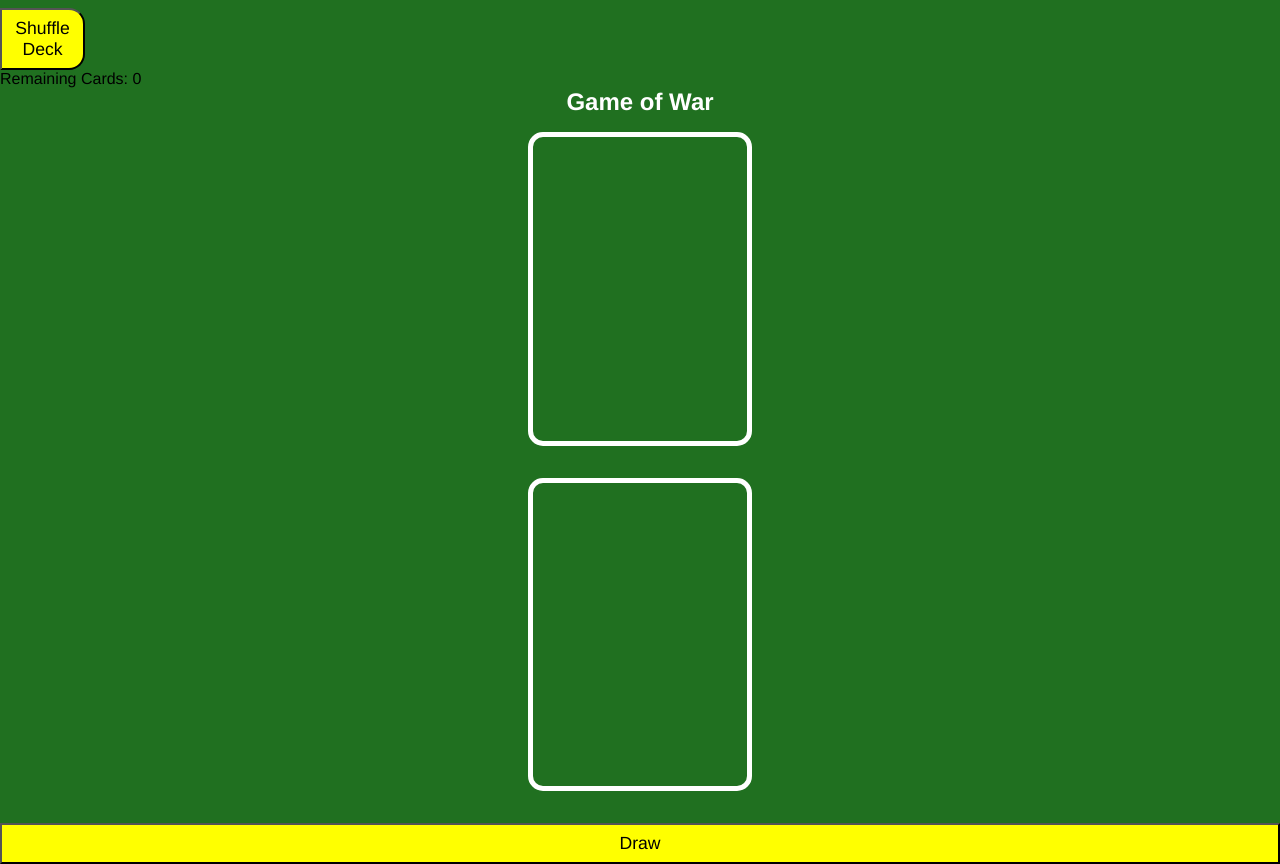
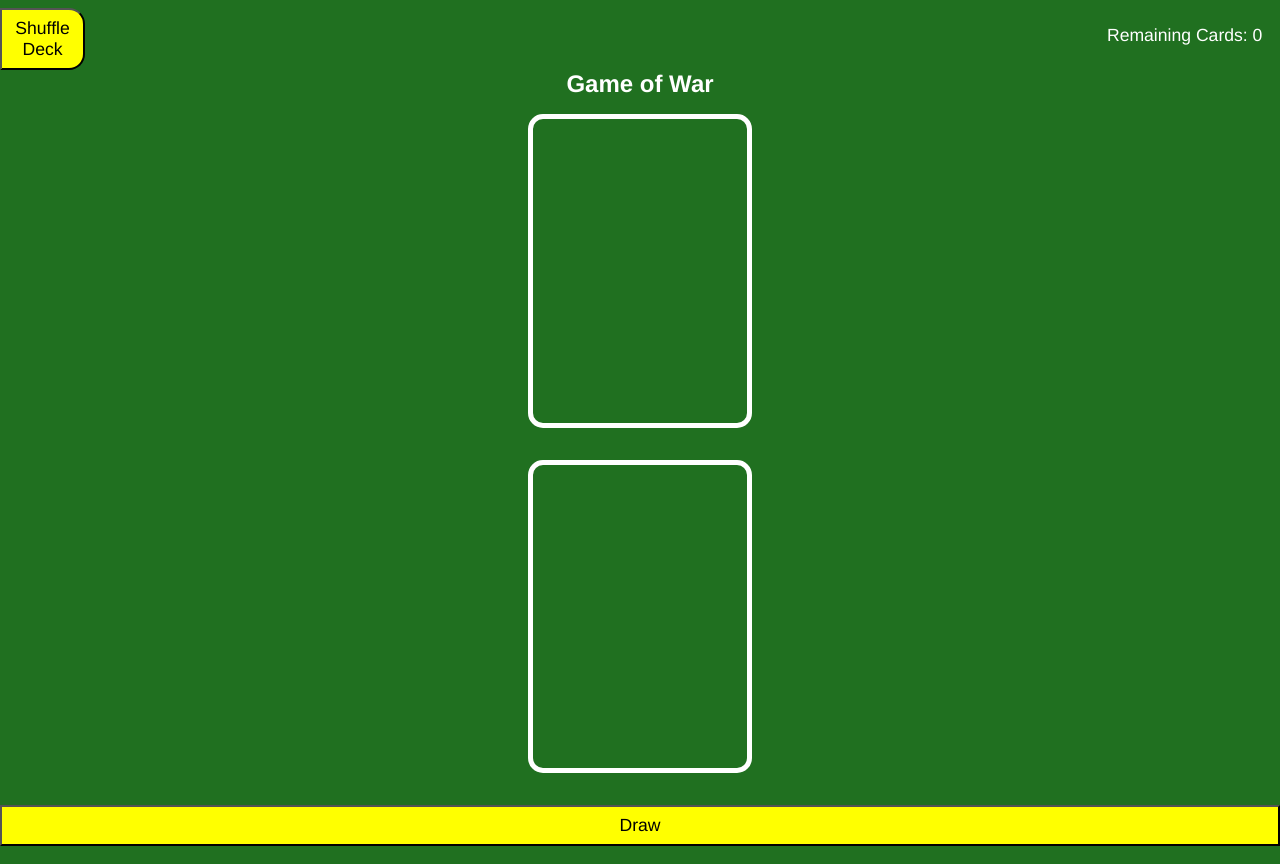
Before and after one commit to jv-pv/Async-JS-War, a website: page index.html in a window 1280 px wide. Drawn offline with Linux system fonts and the light colour scheme.

Commit message:
Added remain count placeholder style

```diff
--- a/styles.css
+++ b/styles.css
@@ -139,3 +139,16 @@ button.draw {
     color: var(--white);
     text-align: center;
 }
+
+.header-items {
+    width: 100%;
+    display: flex;
+    justify-content: space-between;
+    align-items: center;
+}
+
+.remaining-cards {
+    font-size: 1.1rem;
+    color: var(--white);
+    margin: 0 1em;
+}
```
